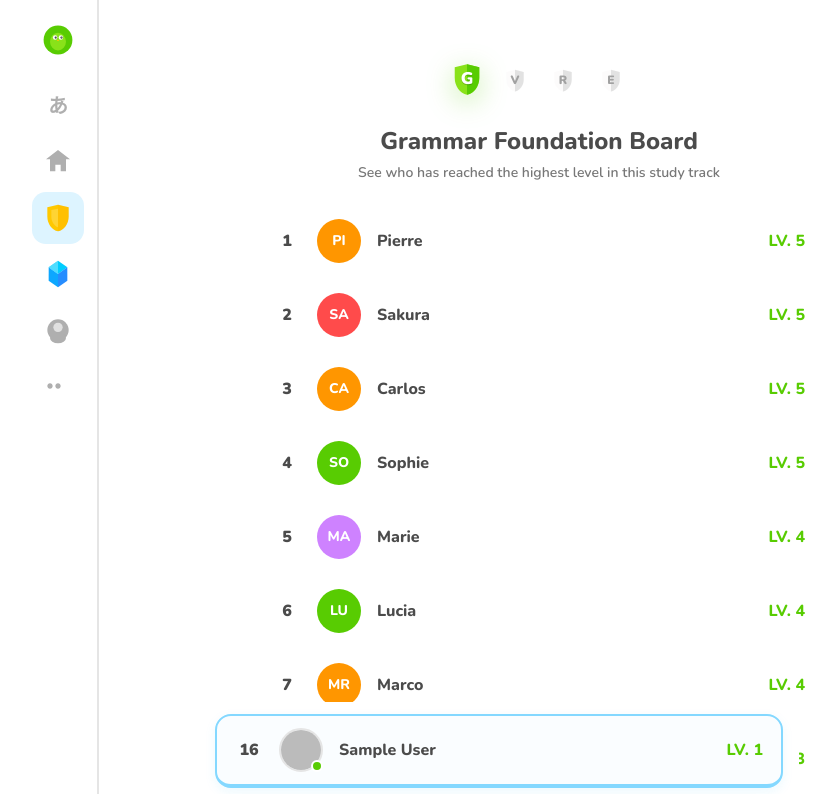
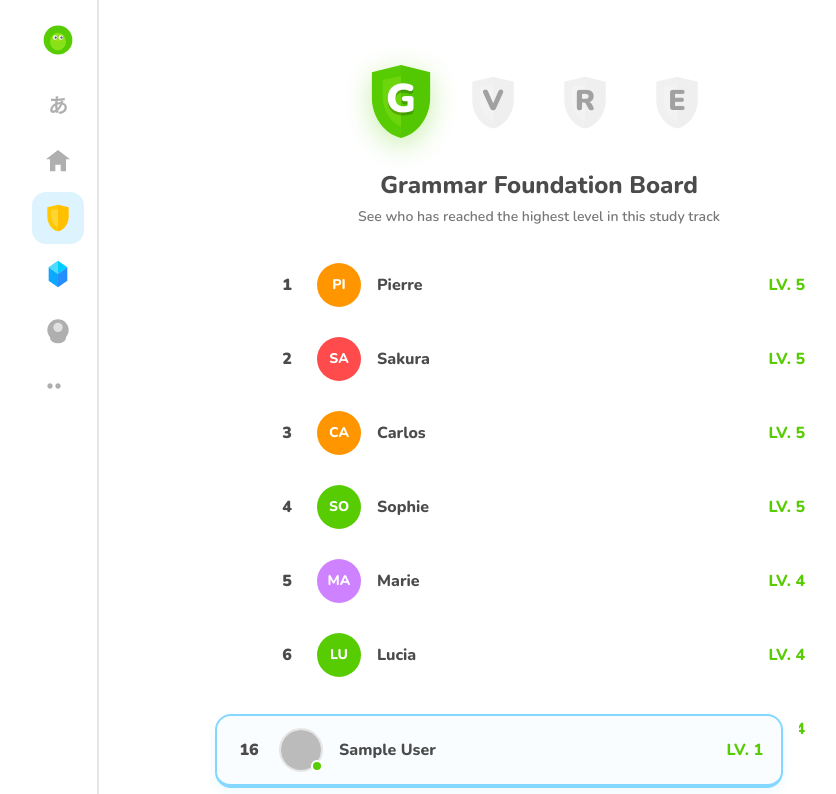
Before and after one commit to kanokpolkulsri/gogram, a React (Vite) app: page /leaderboard in a window 1280 px wide. Shown: the top 794 px of the page, without its empty margins (141-977 px from the left). Built offline with nearby package versions, Linux system fonts and the light colour scheme; no server answers; sample sign-in values are in the browser's storage.

Commit message:
Update ShieldIcon to use the same 3-path layout as navigation LeaderboardIcon

```diff
--- a/src/pages/LeaderboardPage.jsx
+++ b/src/pages/LeaderboardPage.jsx
@@ -3,22 +3,19 @@ import { useUser } from '../data/userStore';
 import { leagueData, studyCategories, units } from '../data/mockData';
 import './LeaderboardPage.css';
 
-function ShieldIcon({ color, letter, isActive, size = 32 }) {
+function ShieldIcon({ color, letter, isActive, size = 76 }) {
   const scale = isActive ? 1.15 : 0.82;
   const opacity = isActive ? 1 : 0.55;
   const shadowColor = `${color}55`;
 
   const colorMap = {
-    '#58CC02': { base: '#58CC02', light: '#89E219' }, // Grammar (Green)
-    '#FFC800': { base: '#FFC800', light: '#FFE880' }, // Yellow
-    '#FF4B4B': { base: '#FF4B4B', light: '#FF8585' }, // Vocab (Red)
-    '#CE82FF': { base: '#CE82FF', light: '#E4B3FF' }, // Reading (Purple)
-    '#1CB0F6': { base: '#1CB0F6', light: '#84D7FF' }, // Exam (Blue)
+    '#58CC02': { base: '#58CC02', dark: '#38A800', light: '#89E219' }, // Grammar (Green)
+    '#FFC800': { base: '#FFC800', dark: '#cc9f00', light: '#FFE880' }, // Yellow
+    '#FF4B4B': { base: '#FF4B4B', dark: '#EA2C2C', light: '#FF8585' }, // Vocab (Red)
+    '#CE82FF': { base: '#CE82FF', dark: '#AA62DD', light: '#E4B3FF' }, // Reading (Purple)
+    '#1CB0F6': { base: '#1CB0F6', dark: '#0092DF', light: '#84D7FF' }, // Exam (Blue)
   };
-  const shades = colorMap[color] || { base: color, light: color };
-
-  const leftColor = isActive ? shades.light : '#FAF9F9';
-  const rightColor = isActive ? shades.base : '#CCCCCC';
+  const shades = colorMap[color] || { base: color, dark: color, light: color };
 
   return (
     <div
@@ -40,15 +37,22 @@ function ShieldIcon({ color, letter, isActive, size = 32 }) {
           overflow: 'visible'
         }}
       >
-        {/* Left half base path */}
+        {/* Path 1: Base Shield */}
         <path
           d="M24 4L8 8v14c0 10.4 6.8 20.1 16 22 9.2-1.9 16-11.6 16-22V8L24 4z"
-          fill={leftColor}
+          fill={isActive ? shades.base : '#E5E5E5'}
         />
-        {/* Right half overlay path */}
+        {/* Path 2: Right Split Shadow */}
         <path
           d="M24 4L24 44c9.2-1.9 16-11.6 16-22V8L24 4z"
-          fill={rightColor}
+          fill={isActive ? shades.dark : '#CCCCCC'}
+          opacity={isActive ? 0.15 : 0.1}
+        />
+        {/* Path 3: Inner Left Highlight */}
+        <path
+          d="M24 10L14 12v10c0 7 4.2 13.5 10 16V10z"
+          fill={isActive ? shades.light : '#FFFFFF'}
+          opacity={isActive ? 0.4 : 0.25}
         />
         {/* Inner letter 3D shadow overlay (active only) */}
         {isActive && (
@@ -155,7 +159,7 @@ export default function LeaderboardPage() {
                 color={cat.color}
                 letter={cat.iconChar}
                 isActive={isSelected}
-                size={32}
+                size={76}
               />
             </div>
           );
```
